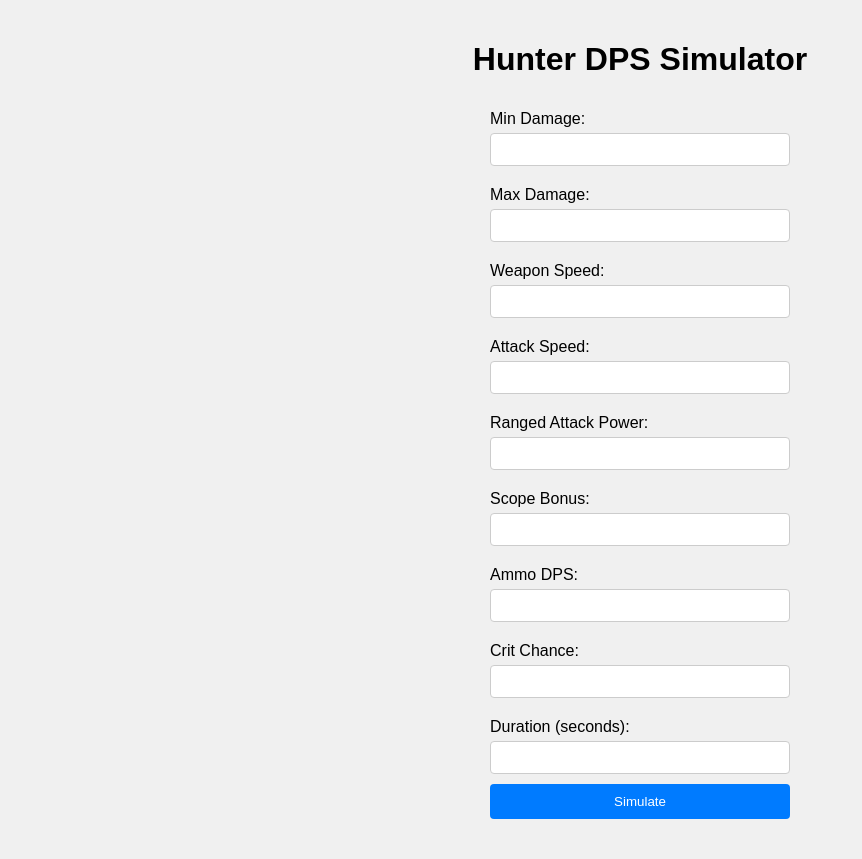
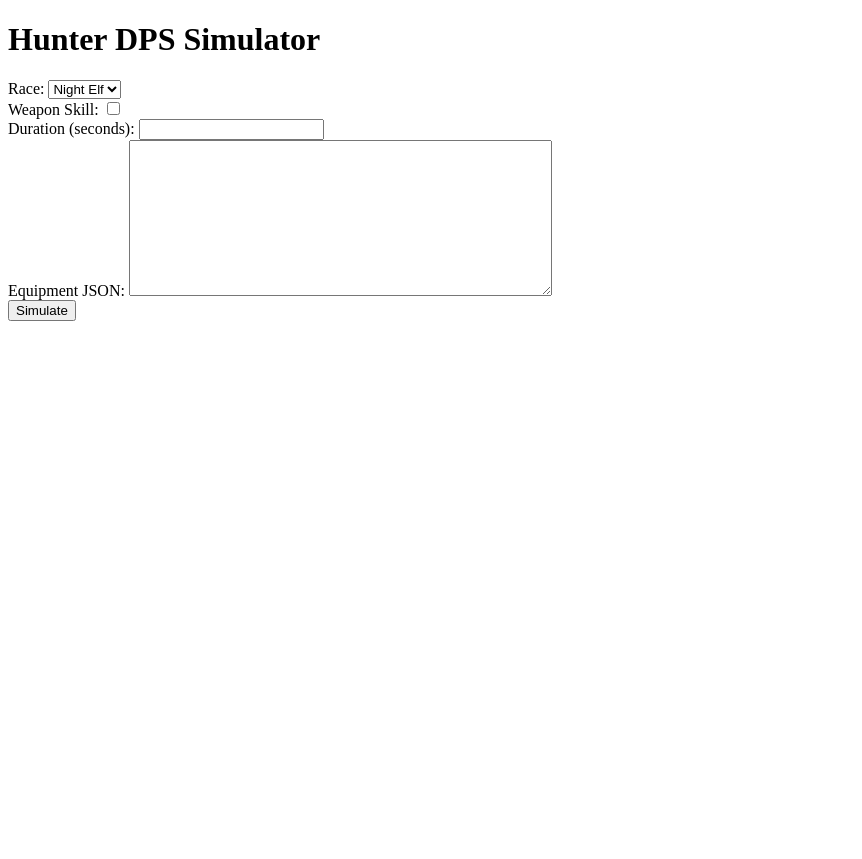
Before and after one commit to TheSyg/TWoWHunterSim, a Flask app: template templates/index.html in a window 1280 px wide. Shown: the whole page, without its empty margins (0-862 px from the left). After the commit the page ends 321 px from the top, so only its background shows below. Run offline with Flask 3, Linux system fonts and the light colour scheme; the template is opened without the code that fills it, so the values that code supplies are empty.

Commit message:
C O M M I T

```diff
--- a/app.py
+++ b/app.py
@@ -1,19 +1,20 @@
-from flask import Flask, render_template, request, jsonify
+from flask import Flask, request, jsonify
+from equipment import equipment_options
 import random
 
 app = Flask(__name__)
 
 class Hunter:
-    def __init__(self, min_damage, max_damage, weapon_speed, attack_speed, ranged_attack_power, scope_bonus, ammo_dps, crit_chance):
-        self.min_damage = min_damage
-        self.max_damage = max_damage
-        self.weapon_speed = weapon_speed
-        self.base_attack_speed = attack_speed
-        self.attack_speed = attack_speed
-        self.ranged_attack_power = ranged_attack_power
-        self.scope_bonus = scope_bonus
-        self.ammo_dps = ammo_dps
-        self.crit_chance = crit_chance / 100
+    def __init__(self, race, weapon_skill, equipment):
+        self.equipment = equipment
+        self.base_agility = self.get_base_agility(race)
+        self.base_attack_power = 110
+        self.base_crit_chance = 0.05  # 5% base crit chance
+        self.hit_chance = 0
+        self.weapon_skill = weapon_skill
+        self.miss_chance = 0.09 if not weapon_skill else 0.06
+        self.scope_bonus = 0
+        self.ammo_dps = 0
         self.trueshot_bonus = 50
         self.multi_shot_bonus = 172
         self.quick_shots_duration = 12
@@ -28,12 +29,60 @@ class Hunter:
         self.multi_shot_cd = 10  # CD de Multi-Shot
         self.multi_shot_last_used = -self.multi_shot_cd
         self.trueshot_cast_time = 1.0  # Tiempo de casteo de Trueshot
-        self.time_until_next_auto = attack_speed  # Tiempo hasta el próximo auto disparo
+        self.time_until_next_auto = 0  # Tiempo hasta el próximo auto disparo
         self.trueshot_used = False  # Indica si Trueshot ya fue usado entre auto disparos
 
+        self.process_equipment()
+
+    def get_base_agility(self, race):
+        base_agility = {
+            'night_elf': 130,
+            'dwarf': 121,
+            'gnome': 128,
+            'human': 125,
+            'high_elf': 122,
+            'troll': 127,
+            'orc': 122,
+            'tauren': 120,
+            'undead': 123,
+            'goblin': 122
+        }
+        return base_agility.get(race.lower(), 0)
+
+    def process_equipment(self):
+        self.attack_power = self.base_attack_power
+        self.agility = self.base_agility
+        self.crit_chance = self.base_crit_chance
+        self.hit_chance = 0
+        self.haste = 0
+
+        for item in self.equipment.values():
+            self.agility += item.get('agility', 0)
+            self.attack_power += item.get('attack_power', 0)
+            self.crit_chance += item.get('crit_chance', 0) / 100
+            self.hit_chance += item.get('hit', 0) / 100
+            self.haste += item.get('haste', 0) / 100
+
+            # If the item is a ranged weapon, set weapon stats
+            if item.get('slot') == 'ranged':
+                self.min_damage = item.get('min_damage', 0)
+                self.max_damage = item.get('max_damage', 0)
+                self.weapon_speed = item.get('weapon_speed', 0)
+
+            # If the item is ammo, set ammo DPS
+            if item.get('slot') == 'ammo':
+                self.ammo_dps = item.get('ammo_dps', 0)
+
+            # If the item is ammo bag, set haste bonus
+            if item.get('slot') == 'ammo_bag':
+                self.haste += item.get('haste', 0) / 100
+
+        self.attack_power += self.agility * 2
+        self.crit_chance += self.agility / 53
+
     def calculate_damage_range(self):
-        min_range = (((self.min_damage + self.scope_bonus) / self.weapon_speed) + (self.ranged_attack_power / 14) + self.ammo_dps) * self.weapon_speed
-        max_range = (((self.max_damage + self.scope_bonus) / self.weapon_speed) + (self.ranged_attack_power / 14) + self.ammo_dps) * self.weapon_speed
+        min_range = (((self.min_damage + self.scope_bonus) / self.weapon_speed) + (self.attack_power / 14) + self.ammo_dps) * self.weapon_speed
+        max_range = (((self.max_damage + self.scope_bonus) / self.weapon_speed) + (self.attack_power / 14) + self.ammo_dps) * self.weapon_speed
         return min_range, max_range
 
     def calculate_shot_damage(self, trueshot=False, multi_shot=False):
@@ -48,121 +97,77 @@ class Hunter:
         return damage
 
     def apply_quick_shots(self):
-        # QS Proc logic, Imp Aspect of the Hawk
         if random.random() < self.quick_shots_chance:
-            print("QS Triggered!")
-            if self.quick_shots_active == True:
-                # QS already active, refreshes duration
-                self.quick_shots_active = True
+            if self.quick_shots_active:
                 self.quick_shots_time_left = self.quick_shots_duration
             else:
-                # QS was not active. Buffs Attack Speed, adds duration.
                 self.quick_shots_active = True
                 self.quick_shots_time_left = self.quick_shots_duration
                 self.attack_speed /= 1.3
                 self.time_until_next_auto /= 1.3
 
-    def update_quick_shots(self, elapsed_time):
-        # QS Logic
+    def update_quick_shots(self, delta_time):
         if self.quick_shots_active:
-            self.quick_shots_time_left -= elapsed_time
+            self.quick_shots_time_left -= delta_time
             if self.quick_shots_time_left <= 0:
-                # QS is over
                 self.quick_shots_active = False
-                self.attack_speed *= 1.3  # reverts Attack Speed
-                self.time_until_next_auto = self.attack_speed
+                self.attack_speed *= 1.3
+                self.time_until_next_auto *= 1.3
 
-    def apply_rapid_fire(self, current_time):
-        # Activates RF
-        if current_time - self.rapid_fire_last_used >= self.rapid_fire_cd:
-            self.rapid_fire_active = True
-            self.rapid_fire_time_left = self.rapid_fire_duration
-            self.attack_speed /= 1.4 # 40% AS increase
-            self.time_until_next_auto /= 1.4
-            self.rapid_fire_last_used = current_time
+    def update_rapid_fire(self, delta_time):
+        if self.rapid_fire_active:
+            self.rapid_fire_time_left -= delta_time
+            if self.rapid_fire_time_left <= 0:
+                self.rapid_fire_active = False
+                self.attack_speed *= 1.4
+                self.time_until_next_auto *= 1.4
 
-    def update_rapid_fire(self, elapsed_time):
-        # RF logic
-        if self.rapid_fire_active:
-            self.rapid_fire_time_left -= elapsed_time
-            if self.rapid_fire_time_left <= 0:
-                # RF is over
-                self.rapid_fire_active = False
-                self.attack_speed *= 1.4 # reverts Attack Speed
-                self.time_until_next_auto = self.attack_speed
+    def simulate(self, duration):
+        current_time = 0
+        total_damage = 0
 
-    def simulate_combat(self, duration):
-        total_damage = 0
-        time = 0
-        while time < duration:
-            # Activar Rapid Fire si es posible
-            self.apply_rapid_fire(time)
+        while current_time < duration:
+            delta_time = 0.1  # Simulate in 0.1s intervals
 
-            # Aplicar Quick Shots
-            self.apply_quick_shots()
+            # Apply buffs
+            self.update_quick_shots(delta_time)
+            self.update_rapid_fire(delta_time)
 
-            if time - self.multi_shot_last_used >= self.multi_shot_cd and not self.trueshot_used:
-                # Multi-Shot
-                damage = self.calculate_shot_damage(multi_shot=True)
+            # Check if it's time to auto-shot
+            if self.time_until_next_auto <= 0:
+                if random.random() < self.miss_chance - self.hit_chance:
+                    damage = 0
+                else:
+                    damage = self.calculate_shot_damage()
                 total_damage += damage
-                self.multi_shot_last_used = time
-                elapsed_time = 0  # No tiene tiempo de casteo
-                self.trueshot_used = True  # Marcar Multi-Shot como una habilidad usada
-            elif self.time_until_next_auto <= 0:
-                # Auto Disparo
-                damage = self.calculate_shot_damage()
-                total_damage += damage
-                elapsed_time = self.attack_speed
-                self.time_until_next_auto = self.attack_speed
-                self.trueshot_used = False  # Resetear el uso de Trueshot
-            elif not self.trueshot_used and not (self.quick_shots_active and self.rapid_fire_active):
-                # Trueshot (solo si ambos buffs no están activos)
-                damage = self.calculate_shot_damage(trueshot=True)
-                total_damage += damage
-                elapsed_time = self.trueshot_cast_time
-                self.time_until_next_auto -= self.trueshot_cast_time
-                self.trueshot_used = True  # Marcar Trueshot como usado
-            else:
-                # Esperar al siguiente auto disparo
-                elapsed_time = self.time_until_next_auto
-                self.time_until_next_auto = 0
+                self.apply_quick_shots()
+                self.time_until_next_auto = self.weapon_speed / (1 + self.haste)
 
-            time += elapsed_time
+                # If rapid fire is off cooldown, activate it
+                if current_time - self.rapid_fire_last_used >= self.rapid_fire_cd:
+                    self.rapid_fire_active = True
+                    self.rapid_fire_time_left = self.rapid_fire_duration
+                    self.attack_speed /= 1.4
+                    self.time_until_next_auto /= 1.4
+                    self.rapid_fire_last_used = current_time
 
-            # Actualizar estado de Quick Shots
-            self.update_quick_shots(elapsed_time)
-            # Actualizar estado de Rapid Fire
-            self.update_rapid_fire(elapsed_time)
+            self.time_until_next_auto -= delta_time
+            current_time += delta_time
 
         dps = total_damage / duration
         return dps
-    ####################################################
-
-
-@app.route('/')
-def index():
-    # Front Page
-    return render_template('index.html')
 
 @app.route('/simulate', methods=['POST'])
 def simulate():
     data = request.json
-    # Ensure no negative values
-    for key in data:
-        if data[key] < 0:
-            return jsonify({'error': 'Negative values are not allowed'}), 400
+    race = data.get('race')
+    weapon_skill = data.get('weapon_skill')
+    duration = int(data.get('duration'))
+    equipment = data.get('equipment', {})
 
-    hunter = Hunter(
-        min_damage=data['min_damage'],
-        max_damage=data['max_damage'],
-        weapon_speed=data['weapon_speed'],
-        attack_speed=data['attack_speed'],
-        ranged_attack_power=data['ranged_attack_power'],
-        scope_bonus=data['scope_bonus'],
-        ammo_dps=data['ammo_dps'],
-        crit_chance=data['crit_chance']
-    )
-    dps = hunter.simulate_combat(data['duration'])
+    hunter = Hunter(race, weapon_skill, equipment)
+    dps = hunter.simulate(duration)
+
     return jsonify({'dps': dps})
 
 if __name__ == '__main__':
--- a/templates/index.html
+++ b/templates/index.html
@@ -2,76 +2,60 @@
 <html lang="en">
 <head>
     <meta charset="UTF-8">
-    <meta name="viewport" content="width=device-width, initial-scale=1.0">
     <title>Hunter DPS Simulator</title>
-    <link rel="stylesheet" href="{{ url_for('static', filename='style.css') }}">
 </head>
 <body>
     <h1>Hunter DPS Simulator</h1>
-    <form id="simulator-form">
-        <label for="min_damage">Min Damage:</label>
-        <input type="number" step="any" id="min_damage" name="min_damage" min="0" required>
-
-        <label for="max_damage">Max Damage:</label>
-        <input type="number" step="any" id="max_damage" name="max_damage" min="0" required>
-
-        <label for="weapon_speed">Weapon Speed:</label>
-        <input type="number" step="any" id="weapon_speed" name="weapon_speed" min="0" required>
-
-        <label for="attack_speed">Attack Speed:</label>
-        <input type="number" step="any" id="attack_speed" name="attack_speed" min="0" required>
-
-        <label for="ranged_attack_power">Ranged Attack Power:</label>
-        <input type="number" step="any" id="ranged_attack_power" name="ranged_attack_power" min="0" required>
-
-        <label for="scope_bonus">Scope Bonus:</label>
-        <input type="number" step="any" id="scope_bonus" name="scope_bonus" min="0" required>
-
-        <label for="ammo_dps">Ammo DPS:</label>
-        <input type="number" step="any" id="ammo_dps" name="ammo_dps" min="0" required>
-
-        <label for="crit_chance">Crit Chance:</label>
-        <input type="number" step="any" id="crit_chance" name="crit_chance" min="0" required>
-
+    <form id="simulationForm">
+        <label for="race">Race:</label>
+        <select id="race" name="race">
+            <option value="night_elf">Night Elf</option>
+            <option value="dwarf">Dwarf</option>
+            <option value="gnome">Gnome</option>
+            <option value="human">Human</option>
+            <option value="high_elf">High Elf</option>
+            <option value="troll">Troll</option>
+            <option value="orc">Orc</option>
+            <option value="tauren">Tauren</option>
+            <option value="undead">Undead</option>
+            <option value="goblin">Goblin</option>
+        </select>
+        <br>
+        <label for="weapon_skill">Weapon Skill:</label>
+        <input type="checkbox" id="weapon_skill" name="weapon_skill">
+        <br>
         <label for="duration">Duration (seconds):</label>
-        <input type="number" step="any" id="duration" name="duration" min="0" required>
-
+        <input type="number" id="duration" name="duration" min="0" step="1" required>
+        <br>
+        <label for="equipment">Equipment JSON:</label>
+        <textarea id="equipment" name="equipment" rows="10" cols="50"></textarea>
+        <br>
         <button type="submit">Simulate</button>
     </form>
-    <div id="result"></div>
+
+    <p id="result"></p>
+
     <script>
-        document.getElementById('simulator-form').addEventListener('submit', function(event) {
+        document.getElementById('simulationForm').addEventListener('submit', function(event) {
             event.preventDefault();
-            const formData = new FormData(event.target);
-            const data = {};
-            formData.forEach((value, key) => {
-                data[key] = isNaN(value) ? value : parseFloat(value);
-            });
 
-            // Ensure no negative values
-            for (const key in data) {
-                if (data[key] < 0) {
-                    alert('Please enter non-negative values only.');
-                    return;
-                }
-            }
+            const race = document.getElementById('race').value;
+            const weapon_skill = document.getElementById('weapon_skill').checked;
+            const duration = document.getElementById('duration').value;
+            const equipment = JSON.parse(document.getElementById('equipment').value);
 
             fetch('/simulate', {
                 method: 'POST',
                 headers: {
-                    'Content-Type': 'application/json'
+                    'Content-Type': 'application/json',
                 },
-                body: JSON.stringify(data)
+                body: JSON.stringify({ race, weapon_skill, duration, equipment }),
             })
             .then(response => response.json())
-            .then(result => {
-                if (result.error) {
-                    alert(result.error);
-                } else {
-                    document.getElementById('result').innerText = `DPS: ${result.dps.toFixed(2)}`;
-                }
+            .then(data => {
+                document.getElementById('result').textContent = `DPS: ${data.dps}`;
             })
-            .catch(error => {
+            .catch((error) => {
                 console.error('Error:', error);
             });
         });
```
Also changed, not shown: app_old.py (added, +170 -0 lines), equipment.py (renamed from gearDB.py, +38 -5 lines), templates/index_old.html (added, +80 -0 lines).
